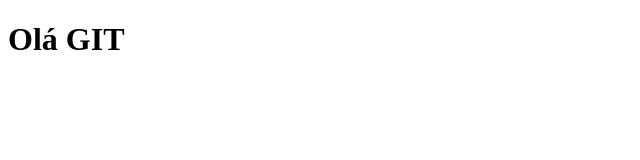
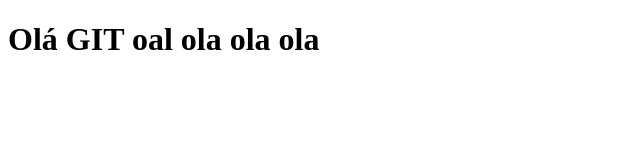
Before and after one commit to willianferrari/AulaGit, a plain HTML site: page index.html in a window 1280 px wide. Shown: the whole page, without its empty margins (0-640 px from the left). Drawn offline with Linux system fonts and the light colour scheme.

Commit message:
teste stesteere

```diff
--- a/index.html
+++ b/index.html
@@ -7,6 +7,6 @@
     <title>Document</title>
 </head>
 <body>
-    <h1> Olá GIT</h1>
+    <h1> Olá GIT oal ola ola ola</h1>
 </body>
 </html>
```
